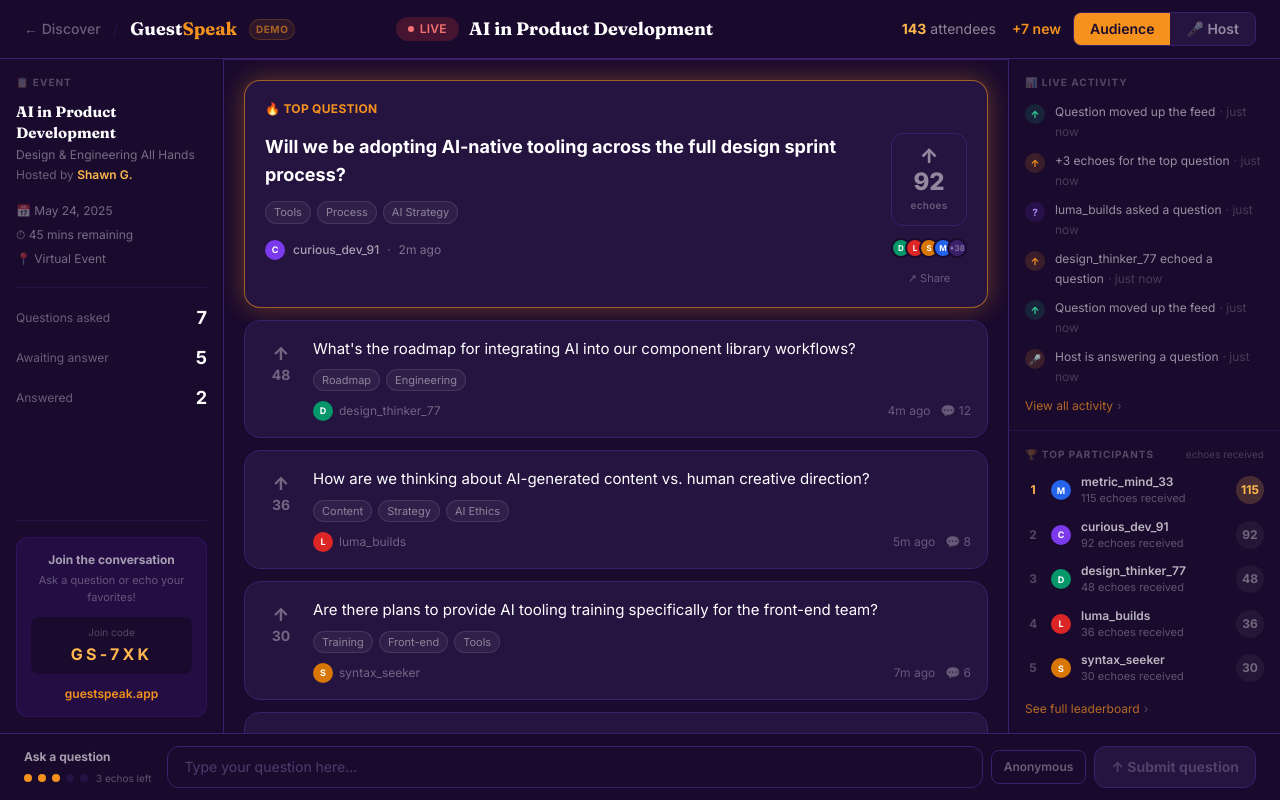
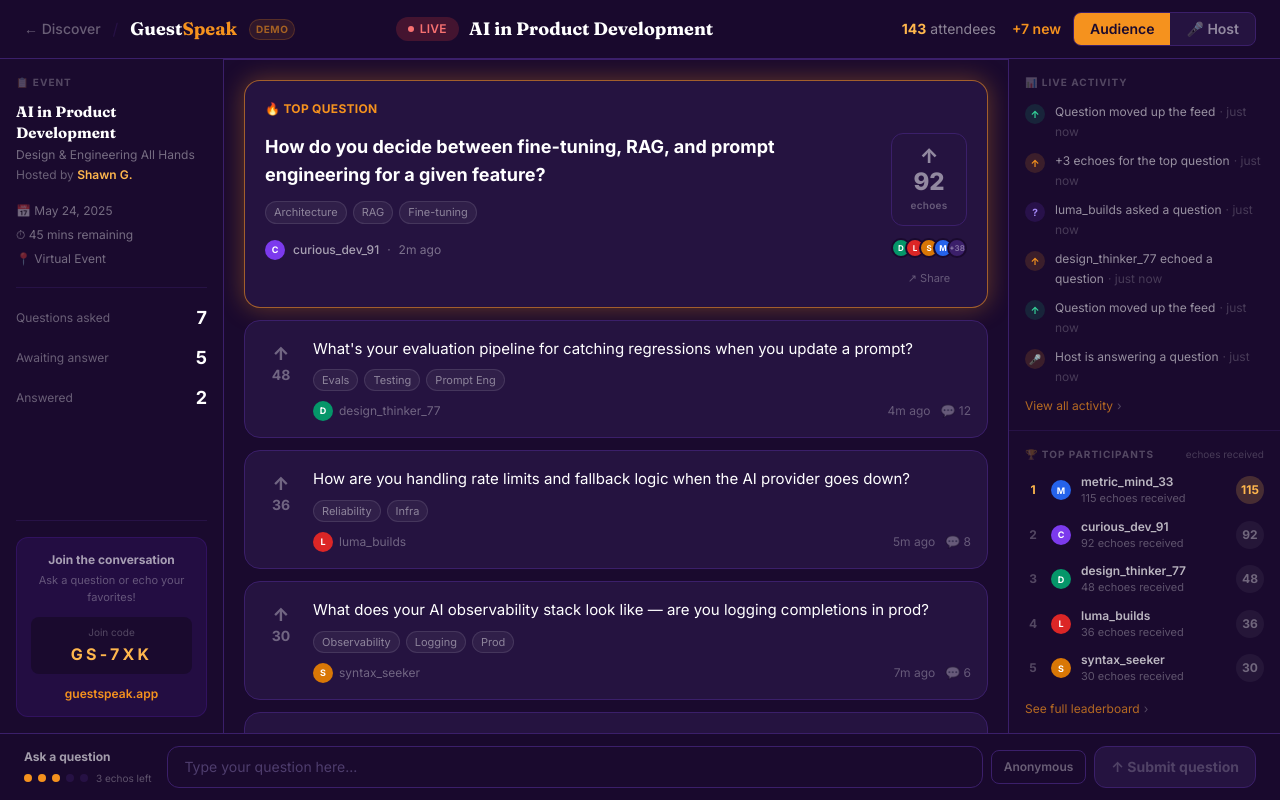
Before and after one commit to ShawnGoff/guestspeak, a Next.js app in the folder frontend/: page /demo/session in a window 1280 px wide. Built offline with nearby package versions, Linux system fonts and the light colour scheme.

Commit message:
Replace mock questions with builder-focused AI questions (prompts, evals, cost, reliability)

```diff
--- a/frontend/src/app/demo/session/page.tsx
+++ b/frontend/src/app/demo/session/page.tsx
@@ -42,59 +42,59 @@ const BASE_TS = Date.now();
 const SEED: Q[] = [
   {
     id: 1,
-    text: 'Will we be adopting AI-native tooling across the full design sprint process?',
+    text: 'How do you decide between fine-tuning, RAG, and prompt engineering for a given feature?',
     echoes: 92, echoed: false, answered: false, pinned: true,
     author: 'curious_dev_91', authorColor: '#7C3AED',
-    ago: '2m ago', tags: ['Tools', 'Process', 'AI Strategy'], comments: 12,
+    ago: '2m ago', tags: ['Architecture', 'RAG', 'Fine-tuning'], comments: 12,
     ts: BASE_TS - 120000,
     supporters: ['design_thinker_77', 'luma_builds', 'syntax_seeker', 'metric_mind_33'],
   },
   {
     id: 2,
-    text: "What's the roadmap for integrating AI into our component library workflows?",
+    text: "What's your evaluation pipeline for catching regressions when you update a prompt?",
     echoes: 48, echoed: false, answered: false, pinned: false,
     author: 'design_thinker_77', authorColor: '#059669',
-    ago: '4m ago', tags: ['Roadmap', 'Engineering'], comments: 12,
+    ago: '4m ago', tags: ['Evals', 'Testing', 'Prompt Eng'], comments: 12,
     ts: BASE_TS - 240000,
   },
   {
     id: 3,
-    text: 'How are we thinking about AI-generated content vs. human creative direction?',
+    text: 'How are you handling rate limits and fallback logic when the AI provider goes down?',
     echoes: 36, echoed: false, answered: false, pinned: false,
     author: 'luma_builds', authorColor: '#DC2626',
-    ago: '5m ago', tags: ['Content', 'Strategy', 'AI Ethics'], comments: 8,
+    ago: '5m ago', tags: ['Reliability', 'Infra'], comments: 8,
     ts: BASE_TS - 300000,
   },
   {
     id: 4,
-    text: 'Are there plans to provide AI tooling training specifically for the front-end team?',
+    text: 'What does your AI observability stack look like — are you logging completions in prod?',
     echoes: 29, echoed: false, answered: false, pinned: false,
     author: 'syntax_seeker', authorColor: '#D97706',
-    ago: '7m ago', tags: ['Training', 'Front-end', 'Tools'], comments: 6,
+    ago: '7m ago', tags: ['Observability', 'Logging', 'Prod'], comments: 6,
     ts: BASE_TS - 420000,
   },
   {
     id: 5,
-    text: 'What metrics are we using to evaluate AI productivity gains across teams?',
+    text: 'How do you keep inference costs predictable as usage scales — any caching strategies?',
     echoes: 115, echoed: false, answered: true, pinned: false,
     author: 'metric_mind_33', authorColor: '#2563EB',
-    ago: '9m ago', tags: ['Metrics', 'Productivity'], comments: 4,
+    ago: '9m ago', tags: ['Cost', 'Caching', 'Scale'], comments: 4,
     ts: BASE_TS - 540000,
   },
   {
     id: 6,
-    text: 'Will design tokens and theme variables ever be AI-generated?',
+    text: 'Will the platform support bring-your-own-model for enterprise customers?',
     echoes: 8, echoed: false, answered: true, pinned: false,
     author: 'token_engineer', authorColor: '#7C3AED',
-    ago: '12m ago', tags: ['Design System', 'Tokens', 'AI'], comments: 3,
+    ago: '12m ago', tags: ['Enterprise', 'Roadmap'], comments: 3,
     ts: BASE_TS - 720000,
   },
   {
     id: 7,
-    text: 'How do we handle attribution for AI-assisted work in our portfolios?',
+    text: 'How do you prevent prompt injection when end users can influence the system prompt?',
     echoes: 3, echoed: false, answered: false, pinned: false,
     author: 'credit_curious', authorColor: '#DC2626',
-    ago: '14m ago', tags: ['AI Ethics', 'Attribution'], comments: 2,
+    ago: '14m ago', tags: ['Security', 'Prompt Injection'], comments: 2,
     ts: BASE_TS - 840000,
   },
 ];
@@ -399,7 +399,7 @@ function SessionPageInner() {
     const t = setTimeout(() => {
       const newQ: Q = {
         id: 99,
-        text: 'Can we see a live demo of AI tools being used in the current sprint right now?',
+        text: 'What latency targets are you aiming for on streaming AI responses in the UI?',
         echoes: 0, echoed: false, answered: false, pinned: false,
         author: 'new_arrival_52', authorColor: '#0891B2',
         ago: 'just now', tags: ['AI', 'Live Demo'], comments: 0, ts: Date.now(),
--- a/frontend/src/app/page.tsx
+++ b/frontend/src/app/page.tsx
@@ -41,9 +41,9 @@ function Logo() {
 // ─── Mock Q&A Widget ─────────────────────────────────────────────────────────
 
 const MOCK_QUESTIONS = [
-  { text: "What's your take on AI replacing white-collar jobs in the next decade?", author: "Jordan M.", ago: "2m", top: true },
-  { text: "How do companies balance automation with protecting existing employees?", author: "Priya K.", ago: "4m", top: false },
-  { text: "Which industries will face the most disruption from AI in 2025?", author: "anon", ago: "6m", top: false },
+  { text: "How do you handle prompt injection and untrusted user input in production?", author: "Jordan M.", ago: "2m", top: true },
+  { text: "What's your strategy for keeping AI inference costs manageable at scale?", author: "Priya K.", ago: "4m", top: false },
+  { text: "How are you versioning and testing prompt changes across releases?", author: "anon", ago: "6m", top: false },
 ];
 
 function MockQAWidget() {
```
